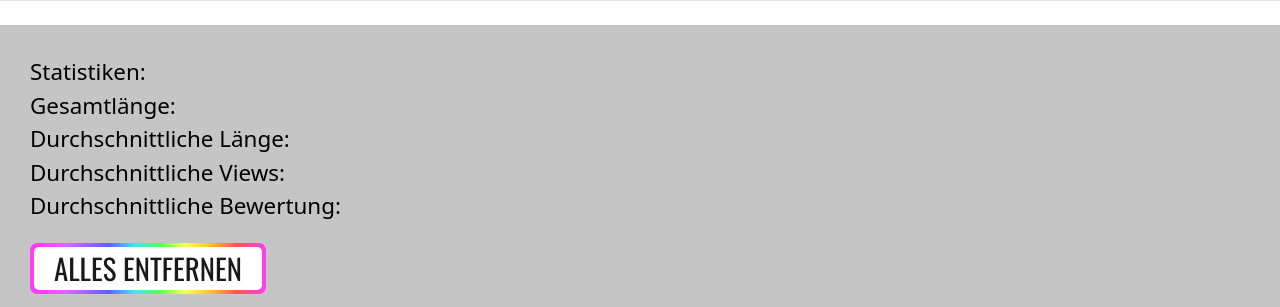
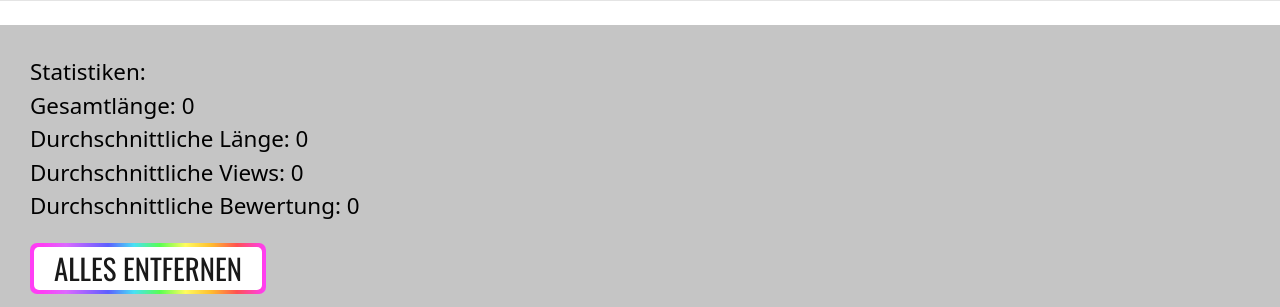
Before and after one commit to jemand771/int-youtube-stat, a Flask app: page / in a window 1280 px wide. Shown: the part 233-540 px from the top of the page. Run offline with Flask 2, Linux system fonts and the light colour scheme.

Commit message:
js-scripte in directory verschieben für übersichtlichkeit alle ids von videos in array packen

```diff
--- a/static/createVideoObjects.js
+++ /dev/null
@@ -1,6 +0,0 @@
-  function createVideoObjects(data) {
-      for (let i = 0; i < data.length; i++) {
-        console.log(data[i]);
-        createSingleVideoContainer(data[i].id, data[i].title, data[i].thumbnail_url, data[i].views, data[i].likes, data[i].duration);
-      }
-  }
--- a/static/createSingleVideoObject.js
+++ b/static/js/createSingleVideoObject.js
@@ -51,4 +51,5 @@ function createSingleVideoContainer(id, title, thumbnail, views, likes, duration
 //TODO add delete all elements button
 function removeChildElement(childElement) {
     childElement.parentElement.remove();
+    updateStatistics()
 }
--- /dev/null
+++ b/static/js/createVideoObjects.js
@@ -0,0 +1,10 @@
+    function createVideoObjects(data) {
+        if (data.length != 0) {
+            for (let i = 0; i < data.length; i++) {
+                console.log(data[i]);
+                createSingleVideoContainer(data[i].id, data[i].title, data[i].thumbnail_url, data[i].views, data[i].likes, data[i].duration);
+            }
+        } else {
+            alert("Viedeo/Playlist ist privat oder wurde gelöscht.")
+        }
+    }
--- a/static/deleteAllVideoObjects.js
+++ b/static/js/deleteAllVideoObjects.js
@@ -1,4 +1,5 @@
     function deleteAllElements() {
         let parent = document.getElementsByClassName("scroll-box")[0];
         while (parent.firstChild) parent.removeChild(parent.firstChild);
+        resetStatistics();
     }
--- a/static/getResponseFromGETRequest.js
+++ b/static/js/getResponseFromGETRequest.js
@@ -6,8 +6,18 @@ inputForm.addEventListener('submit', (event) => {
     .then((out) => {
         console.log('Output: ', out);
         createVideoObjects(out);
+        updateStatistics();
     }).catch(err => {
     console.error(err);
     alert(":( Video oder Playlist nicht gefunden.");
     });
     });
+
+    function updateStats() {
+        let videos = document.getElementsByClassName("single-video-container");
+        let ids;
+        for (let i = 0; i < videos.length; i++) {
+            ids[i] = videos[i].getAttribute("id");
+        }
+        console.log(ids);
+    }
--- /dev/null
+++ b/static/js/updateStatistics.js
@@ -0,0 +1,17 @@
+    function updateStatistics() {
+        let videos = document.getElementsByClassName("single-video-container");
+        console.log(videos);
+        let ids = new Array();
+        for (let i = 0; i < videos.length; i++) {
+            ids[i] = videos[i].getAttribute("id");
+        }
+        console.log(ids);
+        // TODO fetch-request with ids-array
+    }
+
+    function resetStatistics() {
+        document.getElementById("label-combined-duration").innerHTML = "0";
+        document.getElementById("label-average-duration").innerHTML = "0";
+        document.getElementById("label-average-likes").innerHTML = "0";
+        document.getElementById("label-average-views").innerHTML = "0";
+    }
--- a/templates/entwurf_fuer_int.html
+++ b/templates/entwurf_fuer_int.html
@@ -9,9 +9,10 @@
     <link rel="stylesheet"
         href="https://fonts.googleapis.com/css?family=Oswald&effect=neon|outline|emboss|shadow-multiple|anaglyph">
     <link rel="stylesheet" href="https://fonts.googleapis.com/icon?family=Material+Icons">
-    <script src="static/createSingleVideoObject.js"></script>
-    <script src="static/createVideoObjects.js"></script>
-    <script src="static/deleteAllVideoObjects.js"></script>
+    <script src="static/js/createSingleVideoObject.js"></script>
+    <script src="static/js/updateStatistics.js"></script>
+    <script src="static/js/createVideoObjects.js"></script>
+    <script src="static/js/deleteAllVideoObjects.js"></script>
     <style>
         body {
             background: linear-gradient(90deg, rgb(255, 255, 255), rgb(255, 255, 255));
@@ -213,15 +214,12 @@
     </div>
     <br>
     <div class="container-fluid statistic">
-        <form class="d-flex">
-            <p>
-                Statistiken:<br>
-                Gesamtlänge:<br>
-                Durchschnittliche Länge:<br>
-                Durchschnittliche Views:<br>
-                Durchschnittliche Bewertung:
-            </p>
-            <br>
+        <form class="flex">
+            <p>Statistiken:</p>
+            <p>Gesamtlänge: <label id="label-combined-duration">0</label></p>
+            <p>Durchschnittliche Länge: <label id="label-average-duration">0</label></p>
+            <p>Durchschnittliche Views: <label id="label-average-views">0</label></p>
+            <p>Durchschnittliche Bewertung: <label id="label-average-likes">0</label></p>
         </form>
             <button class="btn btn-custom" onclick="deleteAllElements()" style="margin-top:20px;"><span class="span-custom">Alles entfernen</span></button>
     </div>
@@ -229,5 +227,5 @@
    <div class="container-float scroll-box">
     </div>
 </body>
-<script src="static/getResponseFromGETRequest.js"></script>
+<script src="static/js/getResponseFromGETRequest.js"></script>
 </html>
```
